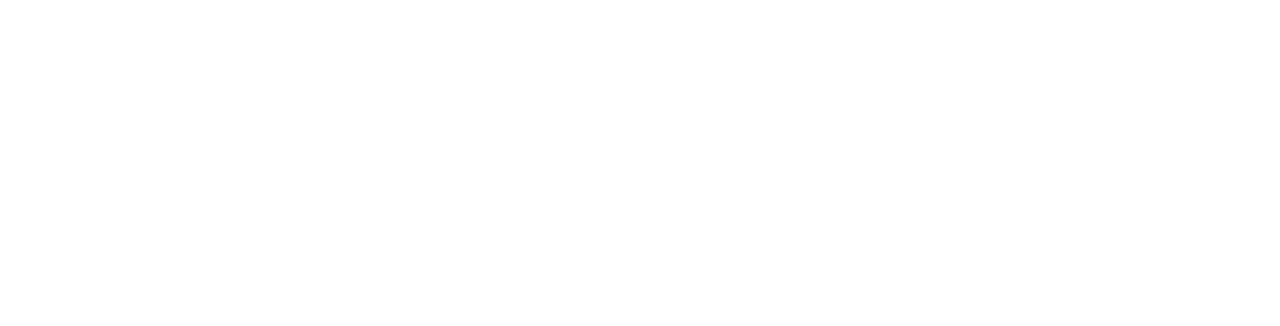
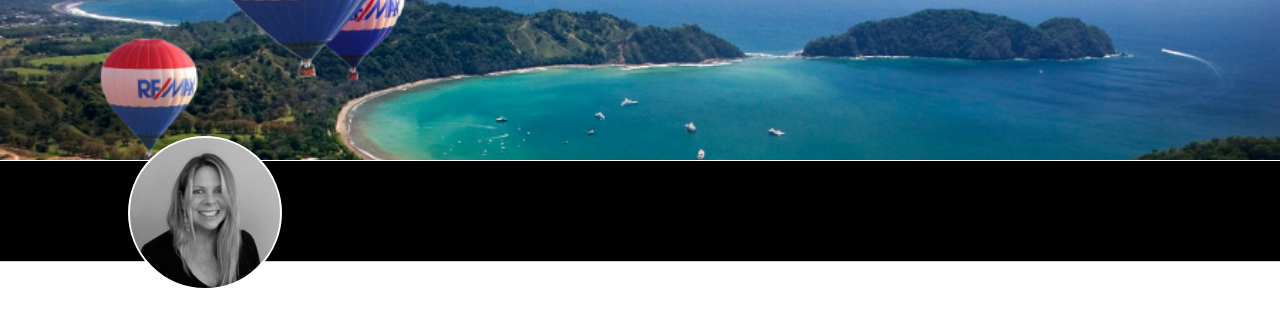
Before and after one commit to fernandogod/plantilla_personal_site, a plain HTML site: page index.html in a window 1280 px wide. Drawn offline with Linux system fonts and the light colour scheme.

Commit message:
add banner and picture profile

```diff
--- a/CSS/custom.css
+++ b/CSS/custom.css
@@ -1,7 +1,40 @@
 html,body {
 widht: 100%;
+height: 100%;
+margin: 0;
 }
 
-body{
-  background-image: url("img/background.jpg");
+body {
+  background-color: white;
+  position: relative;
 }
+
+.banner {
+  width: 100%;
+  height: 20vh;
+  top: 0;
+  background-image: url("../img/banner.jpg");
+  background-size: cover;
+  background-position: center;
+  border-bottom: 1px solid;
+  border-color: white;
+}
+
+header {
+  padding: 0 10vw;
+  height: 100px;
+  border-bottom: 1px solid lightgrey;
+  position: relative;
+  background-color: black;
+}
+
+.photo {
+  height: 150px;
+  width: 150px;
+  top: -25px;
+  border-radius: 50%;
+  border: 2px solid white;
+  position: absolute;
+  background-image: url('../img/picture_profile.jpg');
+  background-size: contain;
+}
--- a/index.html
+++ b/index.html
@@ -6,6 +6,12 @@
     <link rel="stylesheet" href="CSS/custom.css">
   </head>
   <body>
+    <div class="banner"></div>
+    <header>
+      <div class="photo">
+      </div>
+    </header>
 
+    </div>
   </body>
 </html>
```
Also changed, not shown: img/banner.jpg (added), img/picture_profile.jpg (added).
